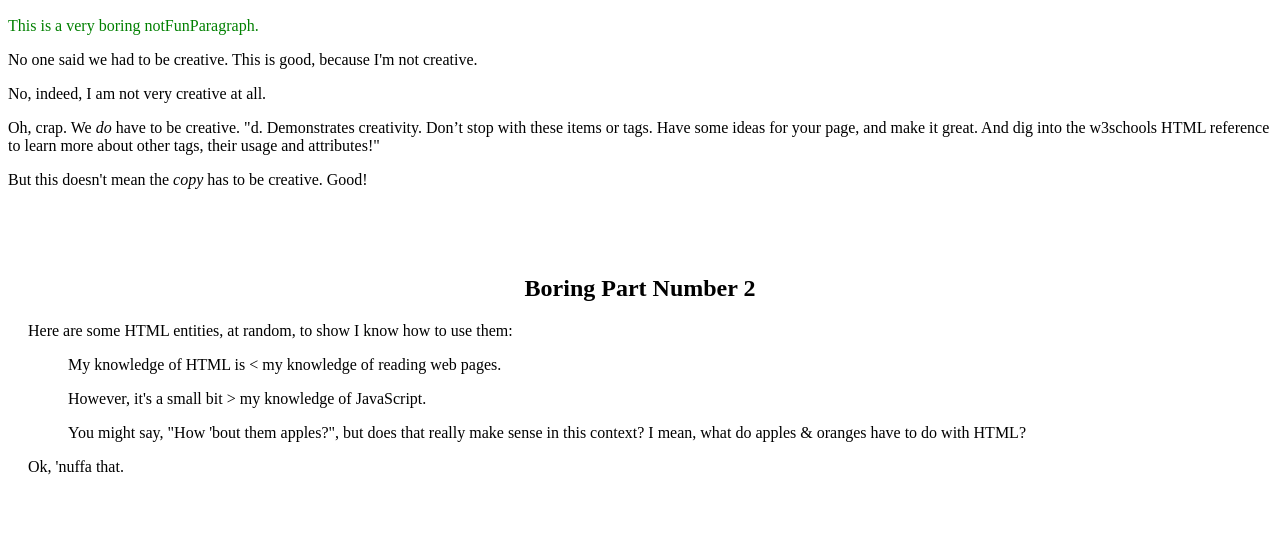
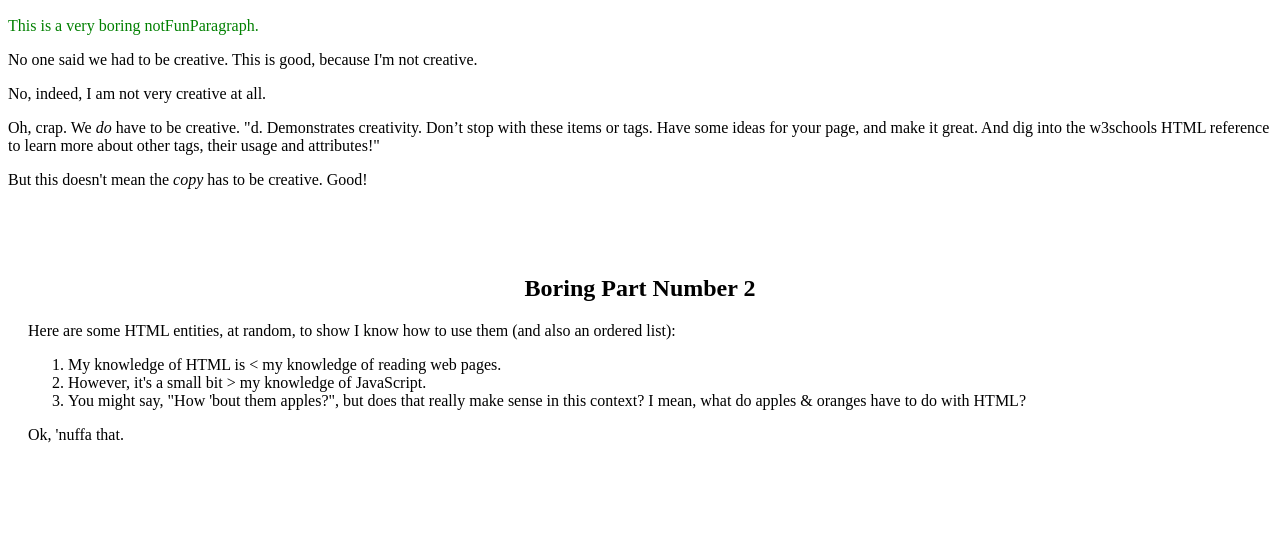
Before and after one commit to Tracy58468/js-assignment-4-html-me-something-Tracy58468, a website: page index.html in a window 1280 px wide. Shown: the part 110-668 px from the top of the page. Drawn offline with Linux system fonts and the light colour scheme.

Commit message:
chg paragraphs to ordered list

```diff
--- a/index.html
+++ b/index.html
@@ -45,19 +45,22 @@
             <h2>Boring Part Number 2</h2>
 
             <p>
-               Here are some HTML entities, at random, to show I know how to use them:
+               Here are some HTML entities, at random, to show I know how to use them (and also an ordered list):
             </p>
 
-            <p class = "indent">
-               My knowledge of HTML is &lt; my knowledge of reading web pages.
-            </p>
+            <ol>
+               <li>
+                  My knowledge of HTML is &lt; my knowledge of reading web pages.
+               </li>
 
-            <p class = "indent">
-               However, it's a small bit &gt; my knowledge of JavaScript.
-            </p>
+               <li>
+                  However, it's a small bit &gt; my knowledge of JavaScript.
+               </li>
 
-            <p class = "indent">You might say, &quot;How 'bout them apples?&quot;, but does that really make sense in this context? I mean, what do apples &amp; oranges have to do with HTML?
-            </p>
+               <li>
+                  You might say, &quot;How 'bout them apples?&quot;, but does that really make sense in this context? I mean, what do apples &amp; oranges have to do with HTML?
+               </li>
+            </ol>
 
             <p>Ok, 'nuffa that.
             </p>
--- a/styles.css
+++ b/styles.css
@@ -43,7 +43,3 @@ h2 {
     padding-bottom: 100px;
 
 }
-
-.indent {
-    padding-left: 40px;
-}
```
